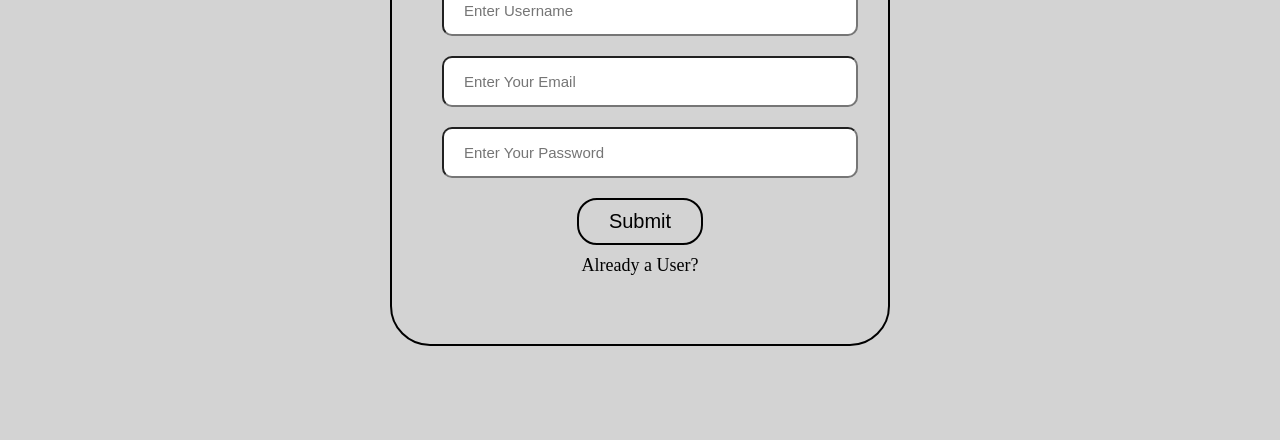
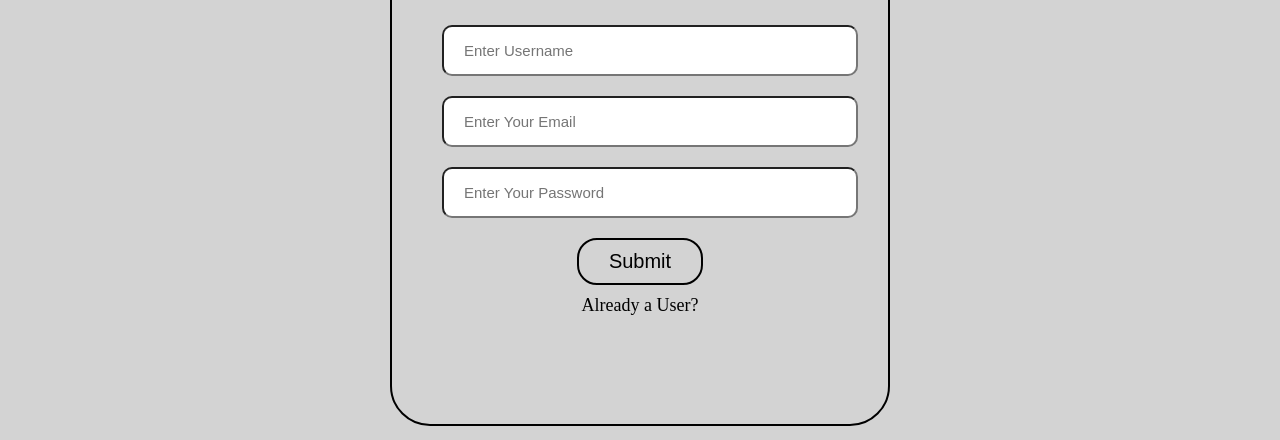
Before and after one commit to SyedYaamin/Quiz, a plain HTML site: page index.html in a window 1280 px wide. Shown: the part 360-800 px from the top of the page. Drawn offline with Linux system fonts and the light colour scheme.

Commit message:
Update style.css

```diff
--- a/style.css
+++ b/style.css
@@ -81,7 +81,7 @@ body {
     display: flex;
     justify-content: center;
     align-items: center;
-    height: 70vh;
+    height: 80vh;
     margin: 50px auto 0;
     padding: 70px 40px;
 }
@@ -161,7 +161,7 @@ body {
     display: flex;
     justify-content: center;
     align-items: center;
-    height: 70vh;
+    height: 80vh;
     margin: 50px auto 0;
     padding: 70px 40px;
 }
```
